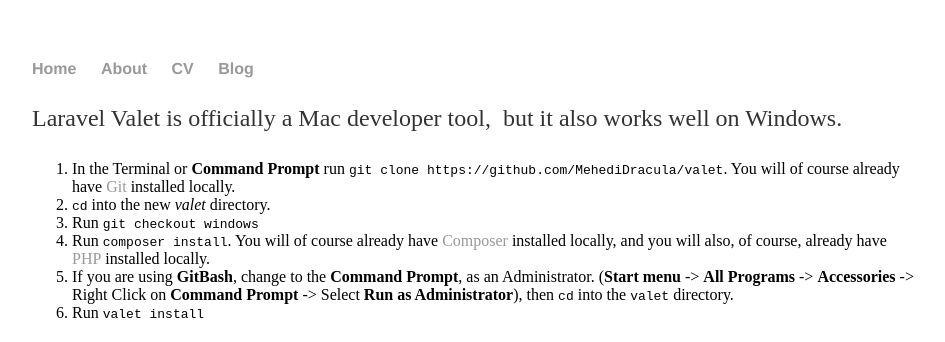
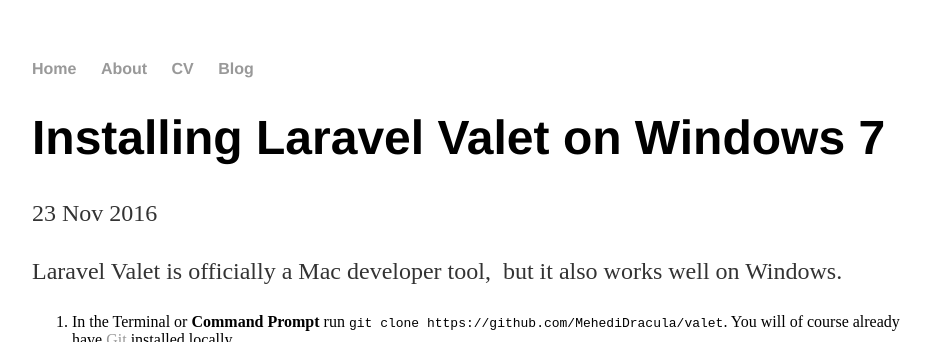
Before and after one commit to nisbeti/nisbeti.github.io, a Jekyll site: the page built from _posts/2016-11-23-Installing-Laravel-Valet-on-Windows-7.md, in a window 1280 px wide, cut to the strip 0-342 px from the top of the page. Shown: the whole strip, without its empty margins (160-1105 px from the left). Built offline with Jekyll 4.4.1, drawn with Linux system fonts in a browser that asks for light colours.

Commit message:
Update 2016-11-23-Installing-Laravel-Valet-on-Windows-7.md

```diff
--- a/_posts/2016-11-23-Installing-Laravel-Valet-on-Windows-7.md
+++ b/_posts/2016-11-23-Installing-Laravel-Valet-on-Windows-7.md
@@ -1,6 +1,7 @@
 ---
-layout: default
+layout: post
 title: Installing Laravel Valet on Windows 7
+date: 2016-11-23
 ---
 Laravel Valet is officially a Mac developer tool,  but it also works well on Windows.
 
```
